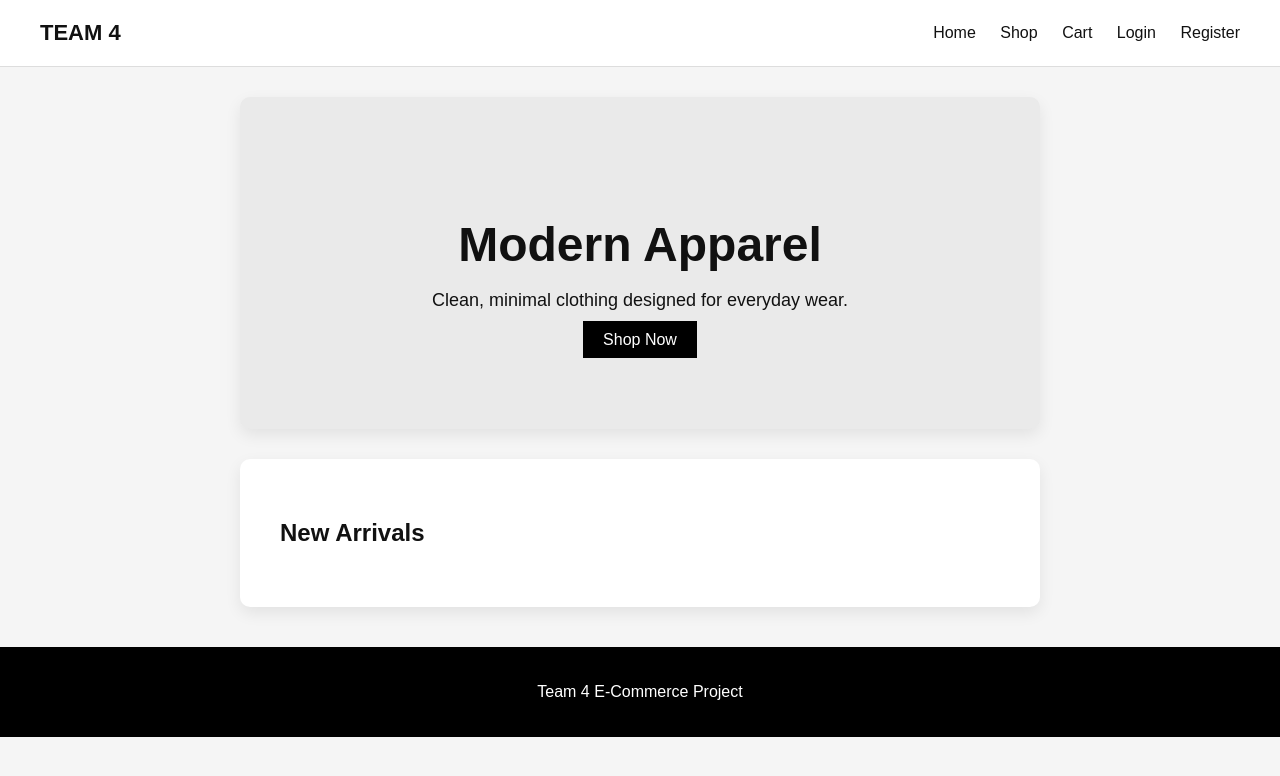
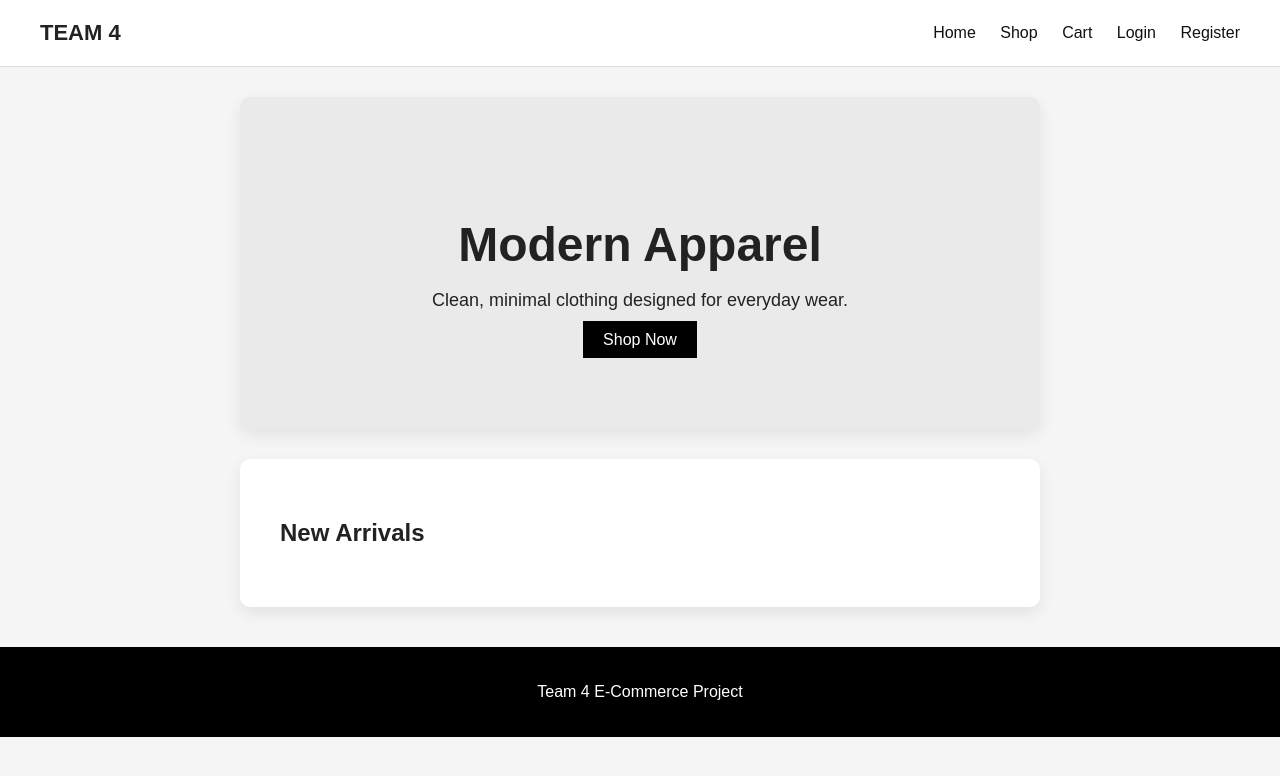
Before and after one commit to SoLReaper01/Ecommerce-Website, a website: page public/index.html in a window 1280 px wide. Drawn offline with Linux system fonts and the light colour scheme; no server answers.

Commit message:
Change body text color from #111 to #222

```diff
--- a/public/css/style.css
+++ b/public/css/style.css
@@ -6,7 +6,7 @@ body {
   margin: 0;
   font-family: Arial, Helvetica, sans-serif;
   background: #f5f5f5;
-  color: #111;
+  color: #222;
 }
 
 /* NAVBAR */
```
